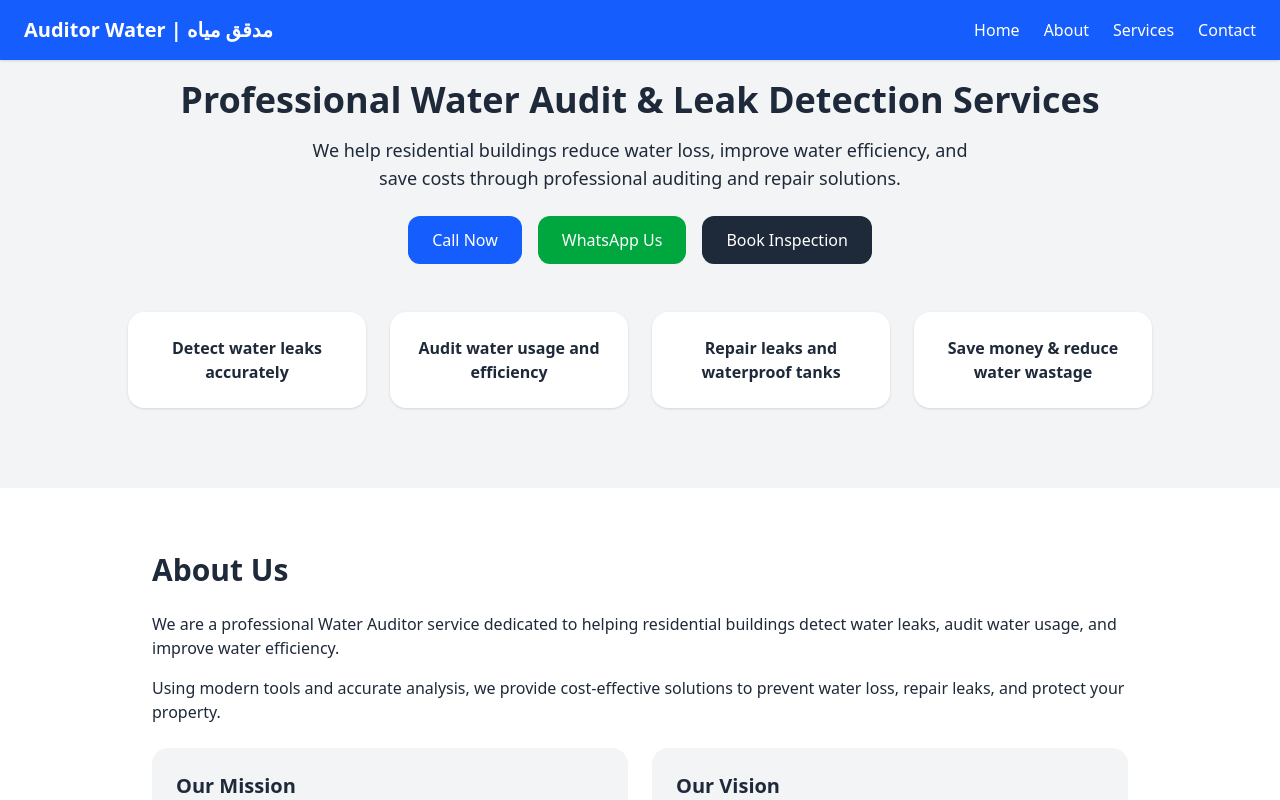
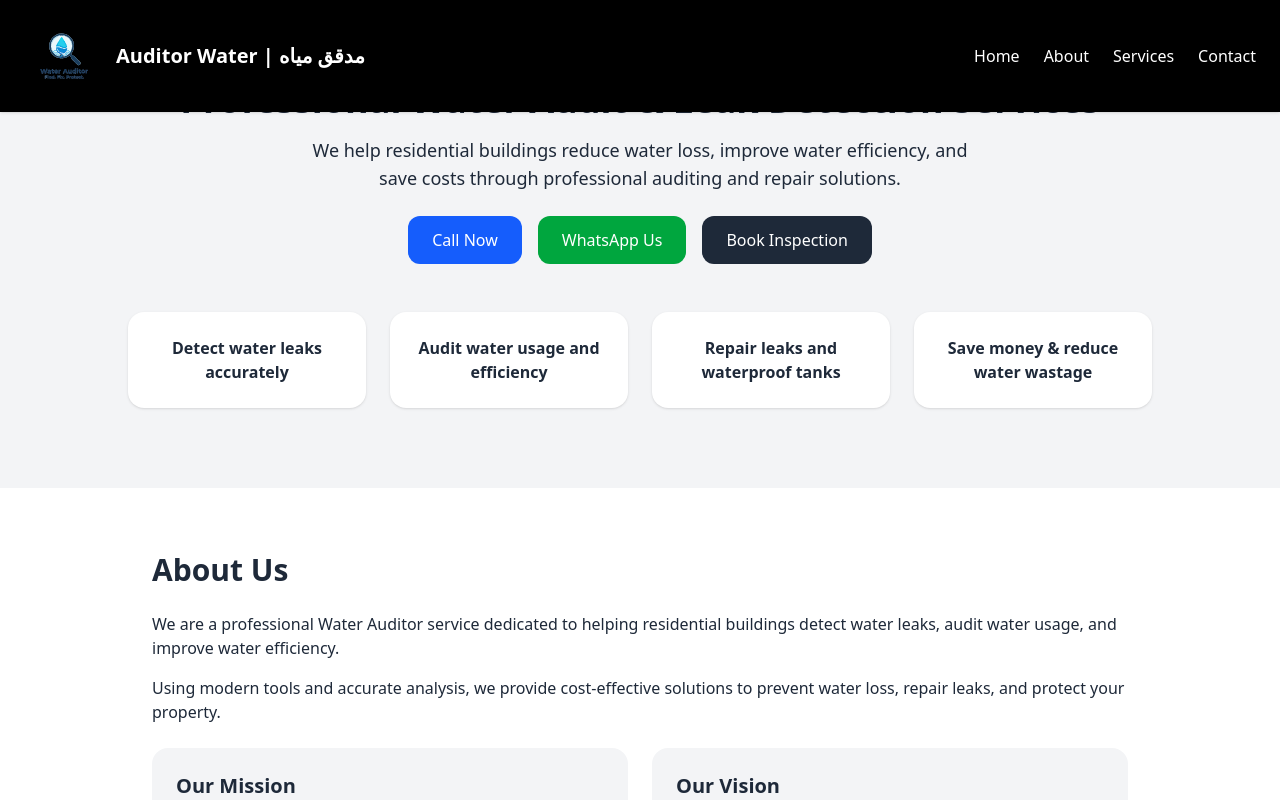
Before and after one commit to alasaneeth/water-auditor-testing-environment, a React (Vite) app: page / in a window 1280 px wide. Shown: the top 800 px of the page. Built offline with nearby package versions, Linux system fonts and the light colour scheme; no server answers.

Commit message:
Add Logo

```diff
--- a/index.html
+++ b/index.html
@@ -2,7 +2,7 @@
 <html lang="en">
   <head>
     <meta charset="UTF-8" />
-    <link rel="icon" type="image/svg+xml" href="/vite.svg" />
+    <link rel="icon" type="image/svg+xml" href="/src/assets/logo.svg" />
     <meta name="viewport" content="width=device-width, initial-scale=1.0" />
     <title>water-auditor</title>
   </head>
--- a/src/components/Navbar.jsx
+++ b/src/components/Navbar.jsx
@@ -1,28 +1,38 @@
 import React, { useState } from "react";
+import Logo from "../assets/logo.svg";
 
 function Navbar() {
   const [isOpen, setIsOpen] = useState(false);
 
   return (
-    <nav className="fixed top-0 left-0 w-full z-50 bg-blue-600 text-white shadow">
+    <nav className="fixed top-0 left-0 w-full z-50 bg-black text-white shadow">
       <div className="max-w-7xl mx-auto px-6 py-4 flex justify-between items-center">
-        {/* Logo */}
-        <h1 className="text-lg md:text-xl font-bold">
-          Auditor Water | مدقق مياه
-        </h1>
+
+        {/* Logo Section */}
+        <div className="flex items-center space-x-3">
+          <img
+            src={Logo}
+            alt="Auditor Water Logo"
+            className="w-20 h-20 object-contain"
+          />
+          <h1 className="text-lg md:text-xl font-bold">
+            Auditor Water | مدقق مياه
+          </h1>
+        </div>
 
         {/* Desktop Menu */}
         <div className="hidden md:flex space-x-6">
-          <a href="#home" className="hover:underline">Home</a>
-          <a href="#about" className="hover:underline">About</a>
-          <a href="#services" className="hover:underline">Services</a>
-          <a href="#contact" className="hover:underline">Contact</a>
+          <a href="#home" className="hover:underline hover:text-blue-300 transition-colors">Home</a>
+          <a href="#about" className="hover:underline hover:text-blue-300 transition-colors">About</a>
+          <a href="#services" className="hover:underline hover:text-blue-300 transition-colors">Services</a>
+          <a href="#contact" className="hover:underline hover:text-blue-300 transition-colors">Contact</a>
         </div>
 
         {/* Mobile Menu Button */}
         <button
           className="md:hidden focus:outline-none"
           onClick={() => setIsOpen(!isOpen)}
+          aria-label="Toggle menu"
         >
           <svg
             className="w-6 h-6"
@@ -42,11 +52,11 @@ function Navbar() {
 
       {/* Mobile Menu */}
       {isOpen && (
-        <div className="md:hidden bg-blue-700 px-6 py-4 space-y-3">
-          <a href="#home" className="block hover:underline" onClick={() => setIsOpen(false)}>Home</a>
-          <a href="#about" className="block hover:underline" onClick={() => setIsOpen(false)}>About</a>
-          <a href="#services" className="block hover:underline" onClick={() => setIsOpen(false)}>Services</a>
-          <a href="#contact" className="block hover:underline" onClick={() => setIsOpen(false)}>Contact</a>
+        <div className="md:hidden bg-blue-800 px-6 py-4 space-y-3">
+          <a href="#home" className="block hover:underline hover:text-blue-200" onClick={() => setIsOpen(false)}>Home</a>
+          <a href="#about" className="block hover:underline hover:text-blue-200" onClick={() => setIsOpen(false)}>About</a>
+          <a href="#services" className="block hover:underline hover:text-blue-200" onClick={() => setIsOpen(false)}>Services</a>
+          <a href="#contact" className="block hover:underline hover:text-blue-200" onClick={() => setIsOpen(false)}>Contact</a>
         </div>
       )}
     </nav>
```
Also changed, not shown: src/assets/logo.svg (added).
